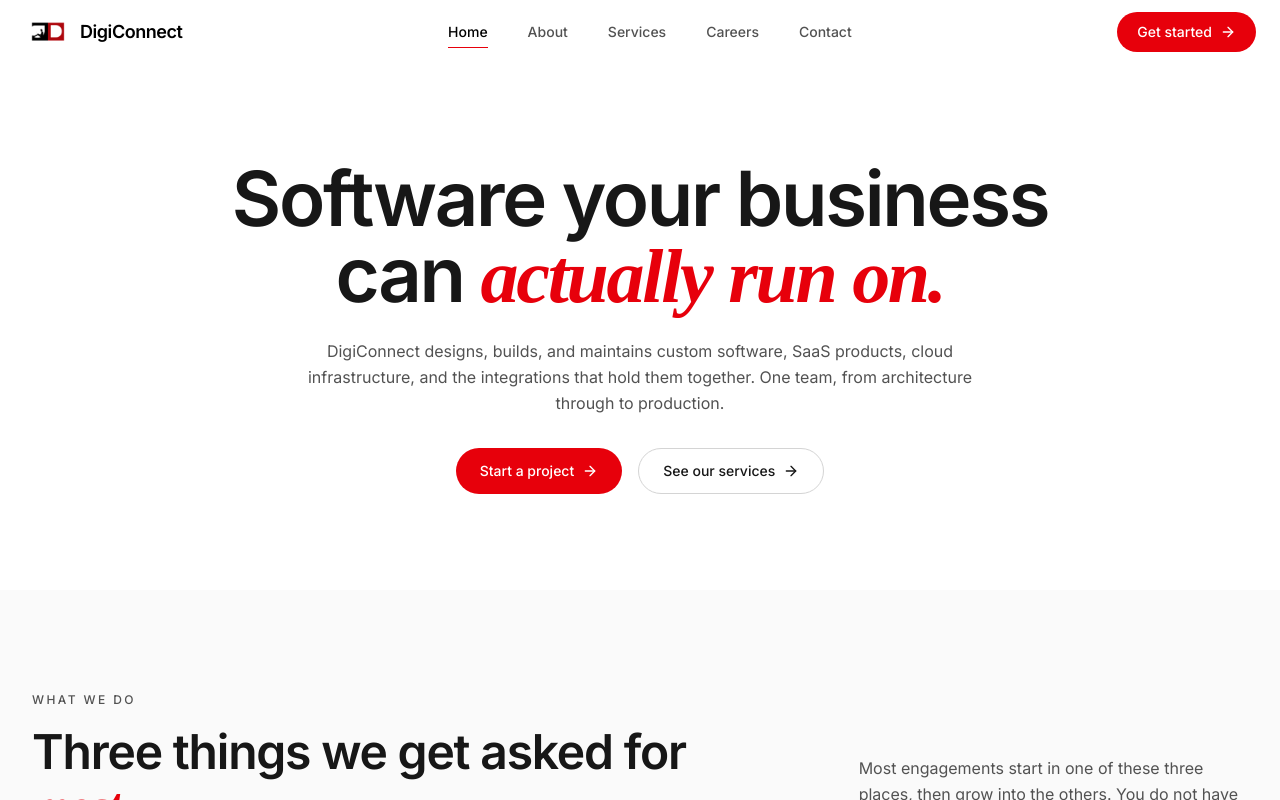
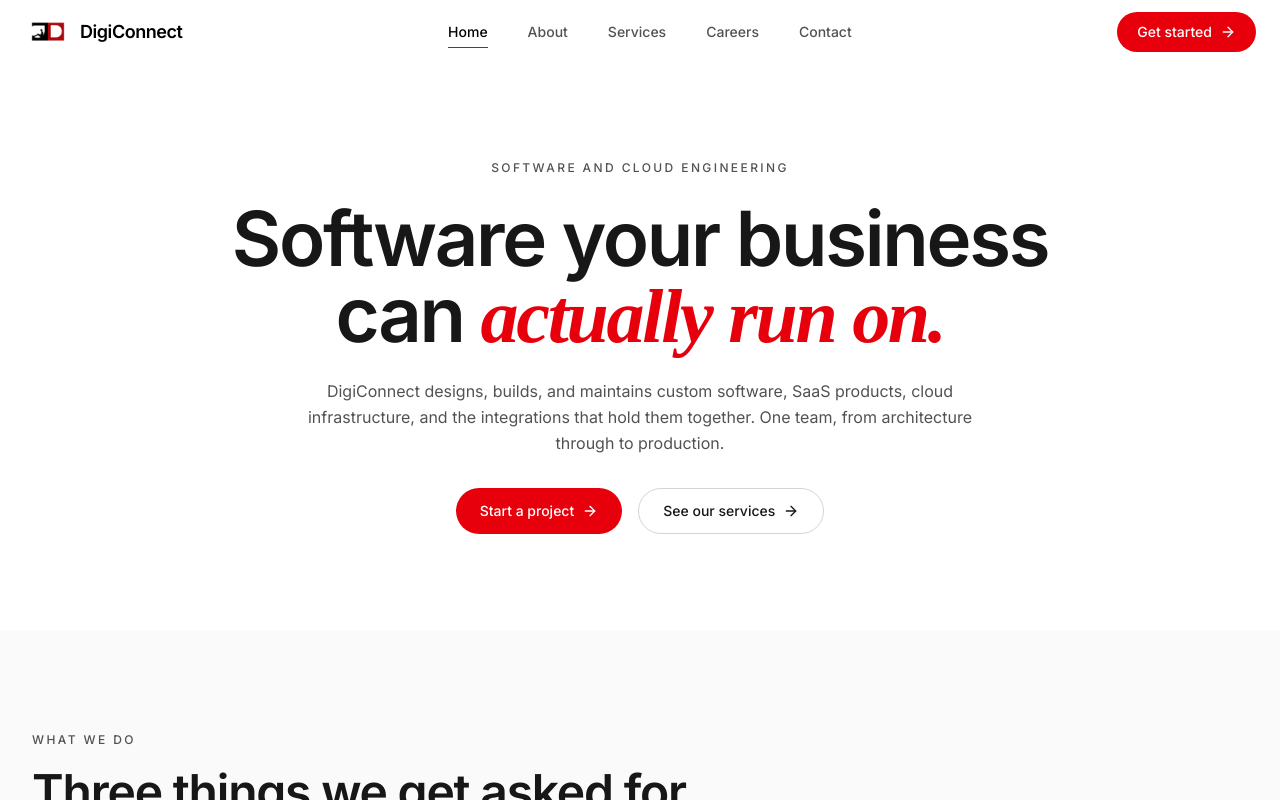
Before and after one commit to LeelaMohan217/J-Monk-Devops, a React (Vite) app: page /digiconnect in a window 1280 px wide. Shown: the top 800 px of the page. Built offline with nearby package versions, Linux system fonts and the light colour scheme.

Commit message:
Add an eyebrow to the DigiConnect home hero

```diff
--- a/src/sites/digiconnect/pages/home/HeroSection.jsx
+++ b/src/sites/digiconnect/pages/home/HeroSection.jsx
@@ -11,8 +11,24 @@ const HeroSection = () => {
     <section className="w-full bg-surface pt-32 pb-16 md:pt-40 md:pb-24">
       <div className="mx-auto max-w-7xl px-6 md:px-8">
         <div className="flex flex-col items-start gap-6 text-left md:items-center md:text-center">
+          {/* text-xs, uppercase, tracking-[0.2em], text-neutral-600: the eyebrow
+              spec every inner page header on this brand uses, so the home page
+              opens on the same label as the four pages behind it. */}
+          <motion.span
+            variants={fadeIn("up", 0.05)}
+            initial="hidden"
+            animate="show"
+            className="text-xs font-medium uppercase tracking-[0.2em] text-neutral-600"
+          >
+            {hero.eyebrow}
+          </motion.span>
+
+          {/* The ramp shifted a step to make room above: 0.05 / 0.15 / 0.3 /
+              0.45, matching the page headers' eyebrow-then-heading-then-lead
+              timing rather than keeping the heading at the 0.05 it had when it
+              was the first thing on the page. */}
           <motion.h1
-            variants={fadeIn("up", 0.05)}
+            variants={fadeIn("up", 0.15)}
             initial="hidden"
             animate="show"
             className={`max-w-4xl font-semibold text-neutral-900 ${HERO_HEADING_SIZE}`}
@@ -22,7 +38,7 @@ const HeroSection = () => {
           </motion.h1>
 
           <motion.p
-            variants={fadeIn("up", 0.2)}
+            variants={fadeIn("up", 0.3)}
             initial="hidden"
             animate="show"
             className="max-w-2xl text-base leading-relaxed text-neutral-600"
@@ -31,7 +47,7 @@ const HeroSection = () => {
           </motion.p>
 
           <motion.div
-            variants={fadeIn("up", 0.35)}
+            variants={fadeIn("up", 0.45)}
             initial="hidden"
             animate="show"
             className="mt-2 flex w-full flex-col gap-3 sm:w-auto sm:flex-row sm:gap-4"
--- a/src/sites/digiconnect/pages/home/data.js
+++ b/src/sites/digiconnect/pages/home/data.js
@@ -16,6 +16,16 @@ import consultingImage from "../../assets/image1.webp";
 import partnershipImage from "../../assets/image3.webp";
 
 export const hero = {
+  // Names the practice rather than the brand. SkillConnect's hero has no eyebrow
+  // at all because the one it used to carry was the word "SkillConnect", which
+  // the sub-navbar directly above already shows; this one earns its line by
+  // saying what kind of outfit is speaking before the heading makes its claim.
+  // The wording is the about page's own ("JMonkDevops' software and cloud
+  // engineering practice") rather than a new phrase, so the two pages describe
+  // the same company. Kept to 29 characters: at text-xs with 0.2em tracking an
+  // uppercase character costs about 10px, and the 327px phone rail holds roughly
+  // 28 before the eyebrow wraps, so this sits right at one line.
+  eyebrow: "Software and cloud engineering",
   headingLead: "Software your business can ",
   headingAccent: "actually run on.",
   lead: "DigiConnect designs, builds, and maintains custom software, SaaS products, cloud infrastructure, and the integrations that hold them together. One team, from architecture through to production.",
--- a/src/sites/educonnect/pages/home/data.js
+++ b/src/sites/educonnect/pages/home/data.js
@@ -20,7 +20,21 @@ const reviewers = [
 // components so they stay purely presentational — same pattern as
 // DigiConnect's src/sites/digiconnect/pages/home/data.js.
 export const hero = {
-  eyebrow: "Study Abroad Consulting",
+  // Two jobs in one line. The first half names the field, because nothing else
+  // above the fold does: the heading is abstract and the brand name alone does
+  // not say what EduConnect is. The second half is the part that is actually
+  // ours, the single counsellor rather than a directory or a handoff chain.
+  // "Study Abroad Consulting" said only the first, and said it as a category
+  // any competitor could print.
+  //
+  // Sentence case, like every other eyebrow on the site. It renders uppercase
+  // so this is invisible, but the three below it still carry Title Case from an
+  // earlier pass and only this one has been brought back in line.
+  //
+  // Length is the constraint on rewording it: at text-xs with 0.2em tracking an
+  // uppercase character costs about 10px, so the 327px phone rail holds roughly
+  // 30 before the eyebrow wraps to a second line. This is 28.
+  eyebrow: "Study abroad, one counsellor",
   // Split so HeroSection can colour the back half of the sentence — kept as
   // two plain strings rather than markup so this file stays pure data.
   headingLead: "Expert guidance, real ",
```
